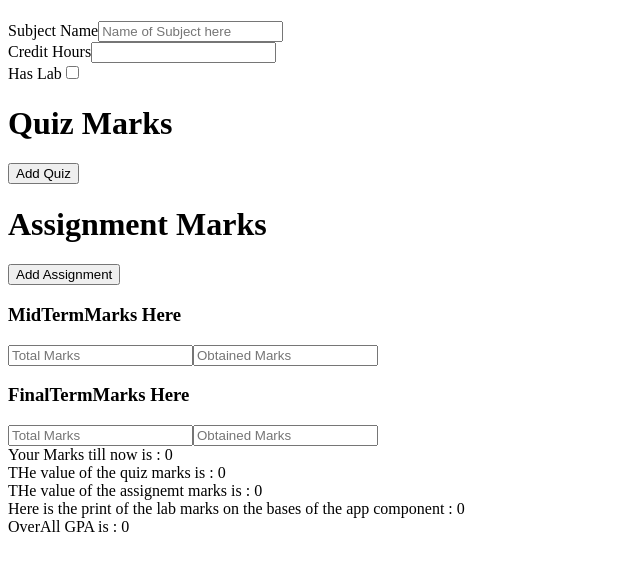
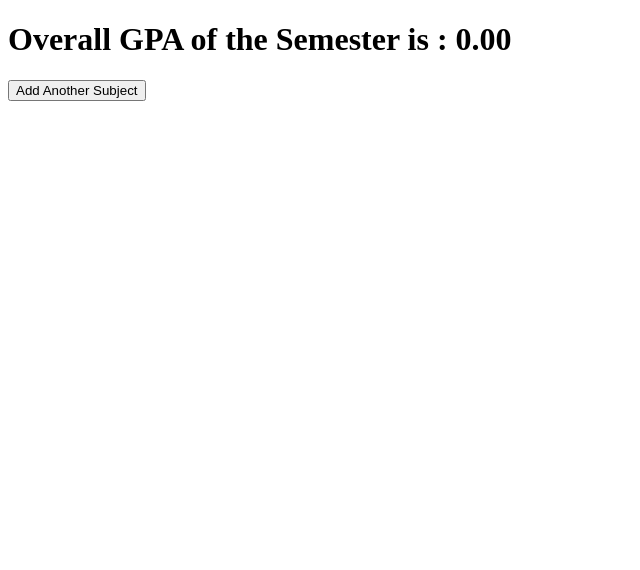
Before and after one commit to dev-raufahmad/gpa-calculator, a React (Vite) app: page / in a window 1280 px wide. Shown: the top 570 px of the page, without its empty margins (0-640 px from the left). Built offline with nearby package versions, Linux system fonts and the light colour scheme.

Commit message:
All Done Now

```diff
--- a/src/App.jsx
+++ b/src/App.jsx
@@ -1,8 +1,10 @@
-import React, { useState } from "react"
+import React, { useEffect, useState } from "react"
 import AddMore from "./Component/AddMore"
 import { MyContext } from "./StateManagement/MyContext";
 import { Lab } from "./Component/Lab";
 import { OverAllGPACalculator } from "./Utils/OverAllGPACalculator";
+import { useContext } from "react";
+import { CalculateMarks } from "./Utils/CalculateMarks";
 
 const clicking = (quizMarks, setQuizMarks,isQuiz) => {
   if (quizMarks.length == 4) {
@@ -19,7 +21,7 @@ const clicking = (quizMarks, setQuizMarks,isQuiz) => {
 
 
 // Here is the start of the main APP function
-function App() {
+function App({prop}) {
 
 
 
@@ -33,71 +35,106 @@ function App() {
     setQuizMarksInput(quizMarksInput.filter((e) => e.id != id)
     );
   }
+
+  const {updateGPA , updateCreditHours ,updateTitle} = useContext(MyContext);
+
+
   const [quizMarks, setQuizMarks] = React.useState([]);
   const [assignment, setAssignment] = useState([]);
 
-  const [midterm, setMidterm] = useState();
-  const [midTermTotal, setMidTermTotal] = useState();
-  const [finalterm, setFinalterm] = useState();
-  const [finalTermTotal, setFinalTermTotal] = useState();
-
+  const [midterm, setMidterm] = useState(0);
+  const [midTermTotal, setMidTermTotal] = useState(0);
+  const [finalterm, setFinalterm] = useState(0);
+  const [finalTermTotal, setFinalTermTotal] = useState(0);
+  const [hasLab, setHasLab] = useState(false);
   const [title , setTitle] = useState("");
-  const [creditHours , setCreditHours] = useState();
-  const [hasLab, setHasLab] = useState(false);
-
+  const [totalMarks, setTotalMarks] = useState(0);
 
   const [labMarks , setLabMarks] = useState(0);
 
 
-  const marksCalculator = (input, number) => {
-    let totalObtained = Number(0);
-    let totalMarks = Number(0);
-    input.forEach((e) => {
-      totalObtained += Number(e.obtainedMarks);
-      totalMarks += Number(e.totalMarks);
-    })
-    if (totalMarks === 0) return 0;
-    console.log("The marks from the quizes are : " + ((totalObtained / totalMarks) * number));
-    return (totalObtained / totalMarks) * number;
-  };
+  // const marksCalculator = (input, number) => {
+  //   let totalObtained = Number(0);
+  //   let totalMarks = Number(0);
+  //   input.forEach((e) => {
+  //     totalObtained += Number(e.obtainedMarks);
+  //     totalMarks += Number(e.totalMarks);
+  //   })
+  //   if (totalMarks === 0) return 0;
+  //   console.log("The marks from the quizes are : " + ((totalObtained / totalMarks) * number));
+  //   return (totalObtained / totalMarks) * number;
+  // };
 
   const updateAssignment = (id, obtainedMarks, totalMarks) => {
     setAssignment(assignment.map((e) => {
       return e.id === id ? { ...e, obtainedMarks: obtainedMarks, totalMarks: totalMarks } : e;
     }))
   }
-  const calculating = () => {
-    const midObt = Number(midterm);
-    const midTot = Number(midTermTotal);
-    const finObt = Number(finalterm);
-    const finTot = Number(finalTermTotal);
+  // const calculating = () => {
+  //   const midObt = Number(midterm);
+  //   const midTot = Number(midTermTotal);
+  //   const finObt = Number(finalterm);
+  //   const finTot = Number(finalTermTotal);
 
-    const mid = midTot > 0 ? (midObt / midTot) * 25 : 0;
-    const final = finTot > 0 ? (finObt / finTot) * 50 : 0;
+  //   const mid = midTot > 0 ? (midObt / midTot) * 25 : 0;
+  //   const final = finTot > 0 ? (finObt / finTot) * 50 : 0;
+  //   updateGPA(prop.id , OverAllGPACalculator(mid + final + marksCalculator(assignment , 10) + marksCalculator(quizMarks , 15) , prop.creditHours , hasLab ? labMarks : -1));
+  //   return mid + final + marksCalculator(assignment , 10) + marksCalculator(quizMarks , 15);
+  // }
 
-    return mid + final + marksCalculator(assignment , 10) + marksCalculator(quizMarks , 15);
-  }
+
+    useEffect(() => {
+    const mid = midTermTotal > 0 ? (midterm / midTermTotal) * 25 : 0;
+    const fin = finalTermTotal > 0 ? (finalterm / finalTermTotal) * 50 : 0;
+
+    const total =
+      mid +
+      fin +
+      CalculateMarks(quizMarks, 15) +
+      CalculateMarks(assignment, 10);
+
+    setTotalMarks(total);
+
+    updateGPA(
+      prop.id,
+      OverAllGPACalculator(
+        total,
+        prop.creditHours,
+        hasLab ? labMarks : -1
+      )
+    );
+  }, [
+    midterm,
+    midTermTotal,
+    finalterm,
+    finalTermTotal,
+    quizMarks,
+    assignment,
+    labMarks,
+    hasLab,
+    prop.creditHours
+  ]);
 
 
   return (
     <>
       <div>
-        <h1>{title} {creditHours}</h1>
+        <h1>{prop.title} {prop.creditHours}</h1>
       </div>
       <div>
         {/* This div for the labeling of the Subject */}
         <div>
             <label htmlFor="labeling">Subject Name</label>
-            <input id="labeling" type="text" value={title} onChange={(e) =>setTitle(e.target.value)} placeholder="Name of Subject here"/>
+            <input id="labeling" type="text" value={prop.title} onChange={(e) =>updateTitle(prop.id , e.target.value)} placeholder="Name of Subject here"/>
         </div>
         {/* This div is for the Credit hours of the course */}
         <div>
           <label htmlFor="creditHours">Credit Hours</label>
-          <input type="number" value={creditHours} onChange={(e) => setCreditHours(e.target.value)} id="creditHours" />
+          <input type="number" value={prop.creditHours} onChange={(e) => updateCreditHours(prop.id , e.target.value)} id="creditHours" />
         </div>
-        {/* This div is for the Has-Lab property */}
-        <label htmlFor="hasLab">Has Lab</label>
-        <input type="checkbox" value={hasLab} onChange={() => setHasLab(!hasLab)} />
+          {/* This div is for the Has-Lab property */}
+          <label htmlFor="hasLab">Has Lab</label>
+          <input type="checkbox" checked={hasLab} onChange={(e) => setHasLab(e.target.checked)} />
       </div>
       {/* Here is the start of the quizes Marks */}
       <div>
@@ -142,14 +179,14 @@ function App() {
       </div>
 
       <div>
-        Your Marks till now is : {calculating()}
+        {/* Your Marks till now is : {calculating()} */}
       </div>
 
       <div>
-        THe value of the quiz marks is : {marksCalculator(quizMarks, 15)}
+        THe value of the quiz marks is : {CalculateMarks(quizMarks, 15)}
       </div>
       <div>
-        THe value of the assignemt marks is : {marksCalculator(assignment, 10)}
+        THe value of the assignemt marks is : {CalculateMarks(assignment, 10)}
       </div>
       {/* Thi section is for the Lab */}
       <div>
@@ -161,7 +198,7 @@ function App() {
         Here is the print of the lab marks on the bases of the app component : {labMarks}
       </div>
       <div>
-        OverAll GPA is : {OverAllGPACalculator(calculating() , creditHours , hasLab ? labMarks : -1)}
+        OverAll GPA is : {prop.GPA}
       </div>
     </>
   )
--- /dev/null
+++ b/src/MainApp.jsx
@@ -0,0 +1,57 @@
+import React from "react";
+import { useState } from "react";
+import App from "./App";
+import { MyContext } from "./StateManagement/MyContext";
+import { CalculateGpaOfTheSmester } from "./Utils/CalculateGpaOfTheSmester";
+
+
+export const MainApp = () => {
+
+    const [subjects , setSubjects] = useState([]);
+
+    console.log("Here is the print of the subjects from the main app component : " , subjects);
+
+    const addSubject = () => {
+        setSubjects([...subjects , {id : Date.now() , creditHours : 0 , GPA :0 , title : ""}])
+    }
+
+    const clicking = (id) => {
+        setSubjects(subjects.filter((e) => e.id != id));
+    }
+
+    const updateCreditHours = (id , creditHours) => {
+        setSubjects(subjects.map((e) => {
+            return e.id === id ? {...e , creditHours : Number(creditHours)} : e;
+        }))
+    }
+
+    const updateGPA = (id , GPA) => {
+        setSubjects(subjects.map((e) => {
+            return e.id === id ? {...e , GPA : GPA} : e;
+        }))
+    }
+
+    const updateTitle = (id , title) => {
+        setSubjects(subjects.map((e) => {
+            return e.id === id ? {...e , title : title} : e;
+        }))
+    }
+
+    const resultGPA = CalculateGpaOfTheSmester(subjects);
+    return(
+        <>
+        <h1>Overall GPA of the Semester is : {resultGPA.toFixed(2)}</h1>
+        <button onClick={addSubject}>Add Another Subject</button>
+        {
+            subjects.map((e) => {
+                return(
+                    <MyContext.Provider value={{updateTitle, updateCreditHours , updateGPA}} key={e.id}>
+                        <App prop={e}/>
+                        <button onClick={() => clicking(e.id)}>Delte Subject</button>
+                    </MyContext.Provider>
+                )
+            })
+        }
+        </>
+    )
+}
--- /dev/null
+++ b/src/Utils/CalculateGpaOfTheSmester.jsx
@@ -0,0 +1,14 @@
+import React from "react";
+
+
+export const CalculateGpaOfTheSmester = (subjects) => {
+    let totalCreditHours = 0;
+    let totalWeightedGPA = 0;
+    subjects.forEach((subject) => {
+        totalCreditHours += subject.creditHours;
+        totalWeightedGPA += subject.GPA * subject.creditHours;
+    });
+
+    if(totalCreditHours === 0) return 0.0;
+    return totalWeightedGPA / totalCreditHours;
+}
--- a/src/main.jsx
+++ b/src/main.jsx
@@ -1,6 +1,7 @@
 import { createRoot } from 'react-dom/client'
 import App from './App.jsx'
+import { MainApp } from './MainApp.jsx'
 
 createRoot(document.getElementById('root')).render(
-    <App />
+    <MainApp />
 )
```
